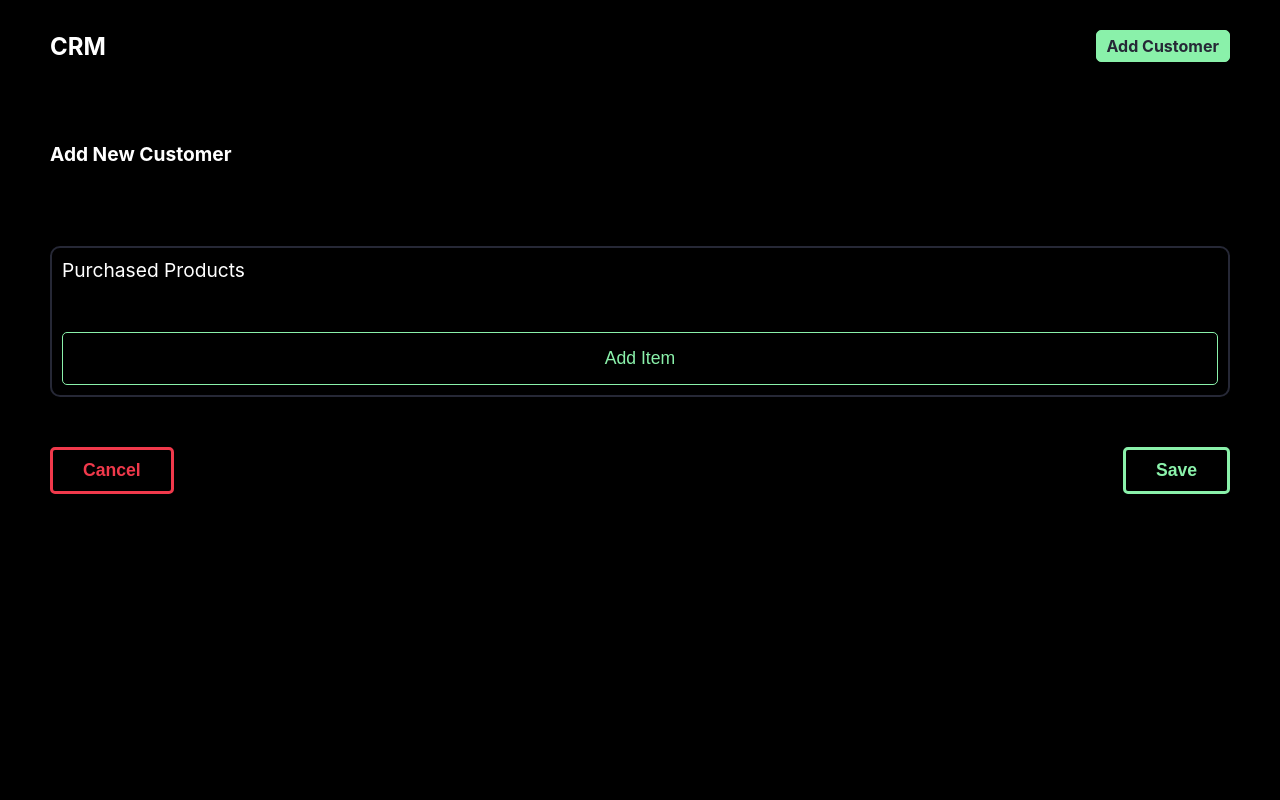
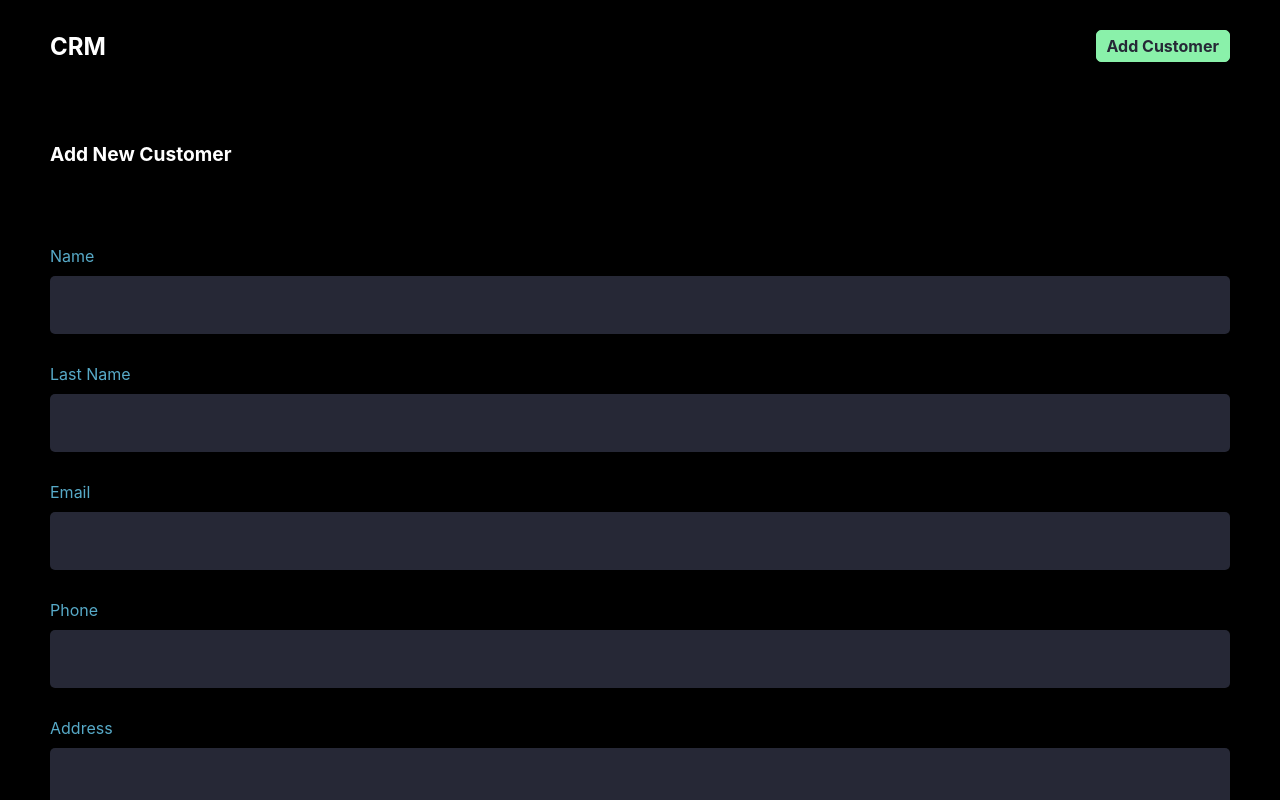
Before and after one commit to Fatemeh-Rezaei/CRM-App, a Next.js app: page /add-customer in a window 1280 px wide. Shown: the top 800 px of the page. Built offline with nearby package versions, Linux system fonts and the light colour scheme.

Commit message:
completed form input

```diff
--- a/components/module/Form.js
+++ b/components/module/Form.js
@@ -1,8 +1,27 @@
+import { inputs } from "../../constant/inputs";
+import FormInput from "./FormInput";
 import ItemList from "./ItemList";
 
 function Form({ form, setForm }) {
+  const changeHandler = (e) => {
+    const { name, value } = e.target;
+    setForm({ ...form, [name]: value });
+    console.log(form);
+  };
+
   return (
     <div>
+      {inputs.map((input, index) => (
+        <FormInput
+          key={index}
+          name={input.name}
+          label={input.label}
+          type={input.type}
+          value={form[input.name]}
+          onChange={changeHandler}
+        />
+      ))}
+
       <ItemList form={form} setFrom={setForm} />
     </div>
   );
--- /dev/null
+++ b/constant/inputs.js
@@ -0,0 +1,9 @@
+export const inputs = [
+  { name: "name", label: "Name", type: "text" },
+  { name: "lastName", label: "Last Name", type: "text" },
+  { name: "email", label: "Email", type: "text" },
+  { name: "phone", label: "Phone", type: "tel" },
+  { name: "address", label: "Address", type: "text" },
+  { name: "postalCode", label: "Postal Code", type: "text" },
+  { name: "date", label: "Date", type: "date" },
+];
```
